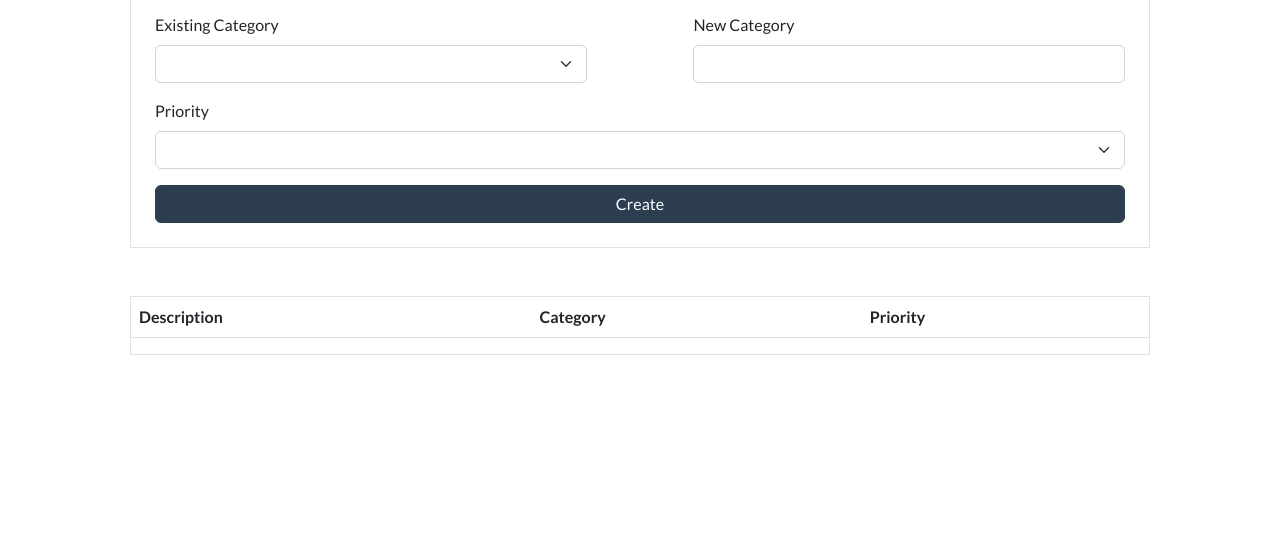
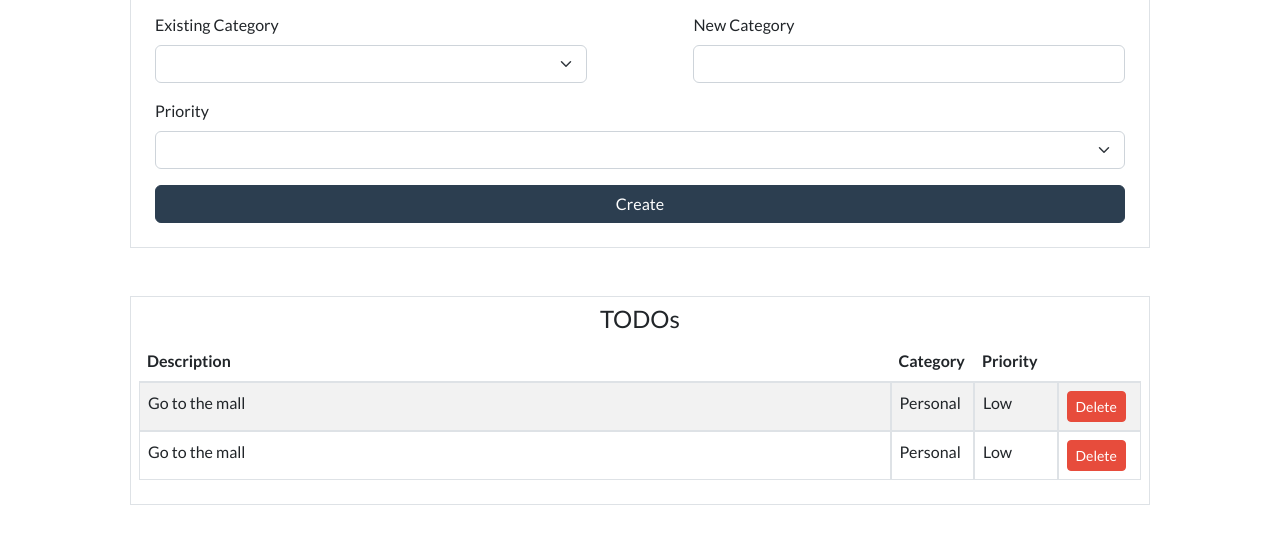
Before and after one commit to Anatzum/todo_localstorage, a plain HTML site: page index.html in a window 1280 px wide. Shown: the part 270-814 px from the top of the page. Drawn offline with nearby package versions, Linux system fonts and the light colour scheme.

Commit message:
Interface done

```diff
--- a/index.html
+++ b/index.html
@@ -78,15 +78,35 @@
           </div>
         </form>
 
-        <div class="border m-5">
-          <table class="table">
+        <div class="border m-5 p-2">
+          <table class="table table-striped">
+            <h2 class="text-center fs-4">TODOs</h2>
             <thead>
-              <tr>
-                <th>Description</th>
-                <th>Category</th>
-                <th>Priority</th>
+              <tr class="d-flex">
+                <th class="col">Description</th>
+                <th class="col-1">Category</th>
+                <th class="col-1">Priority</th>
+                <th class="col-1"></th>
               </tr>
             </thead>
+            <tbody>
+              <tr class="d-flex">
+                <td class="col border">Go to the mall</td>
+                <td class="col-1 border">Personal</td>
+                <td class="col-1 border">Low</td>
+                <td class="col-1 border">
+                  <button class="btn btn-sm btn-danger">Delete</button>
+                </td>
+              </tr>
+              <tr class="d-flex">
+                <td class="col border">Go to the mall</td>
+                <td class="col-1 border">Personal</td>
+                <td class="col-1 border">Low</td>
+                <td class="col-1 border">
+                  <button class="btn btn-sm btn-danger">Delete</button>
+                </td>
+              </tr>
+            </tbody>
           </table>
         </div>
       </main>
```
